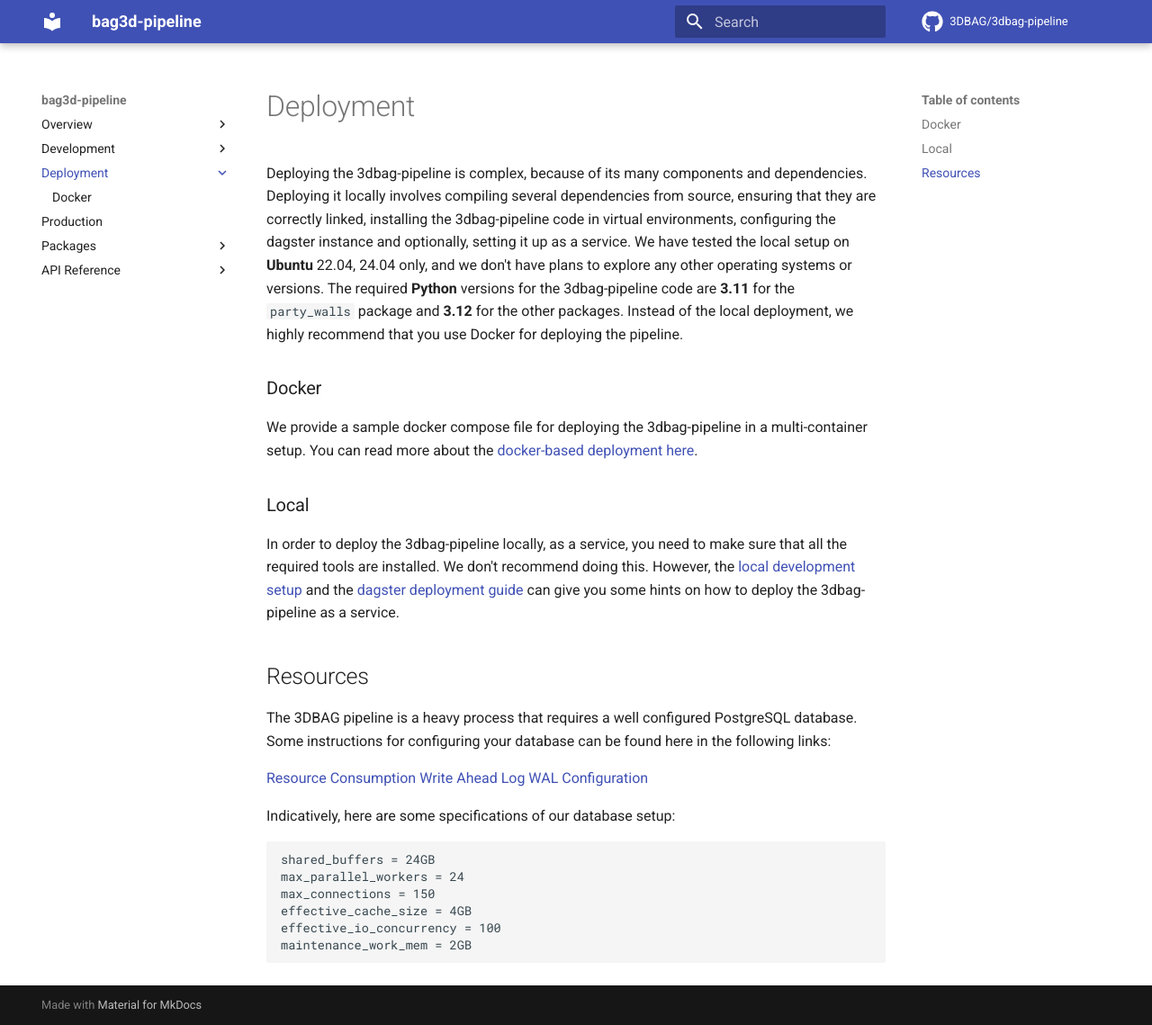
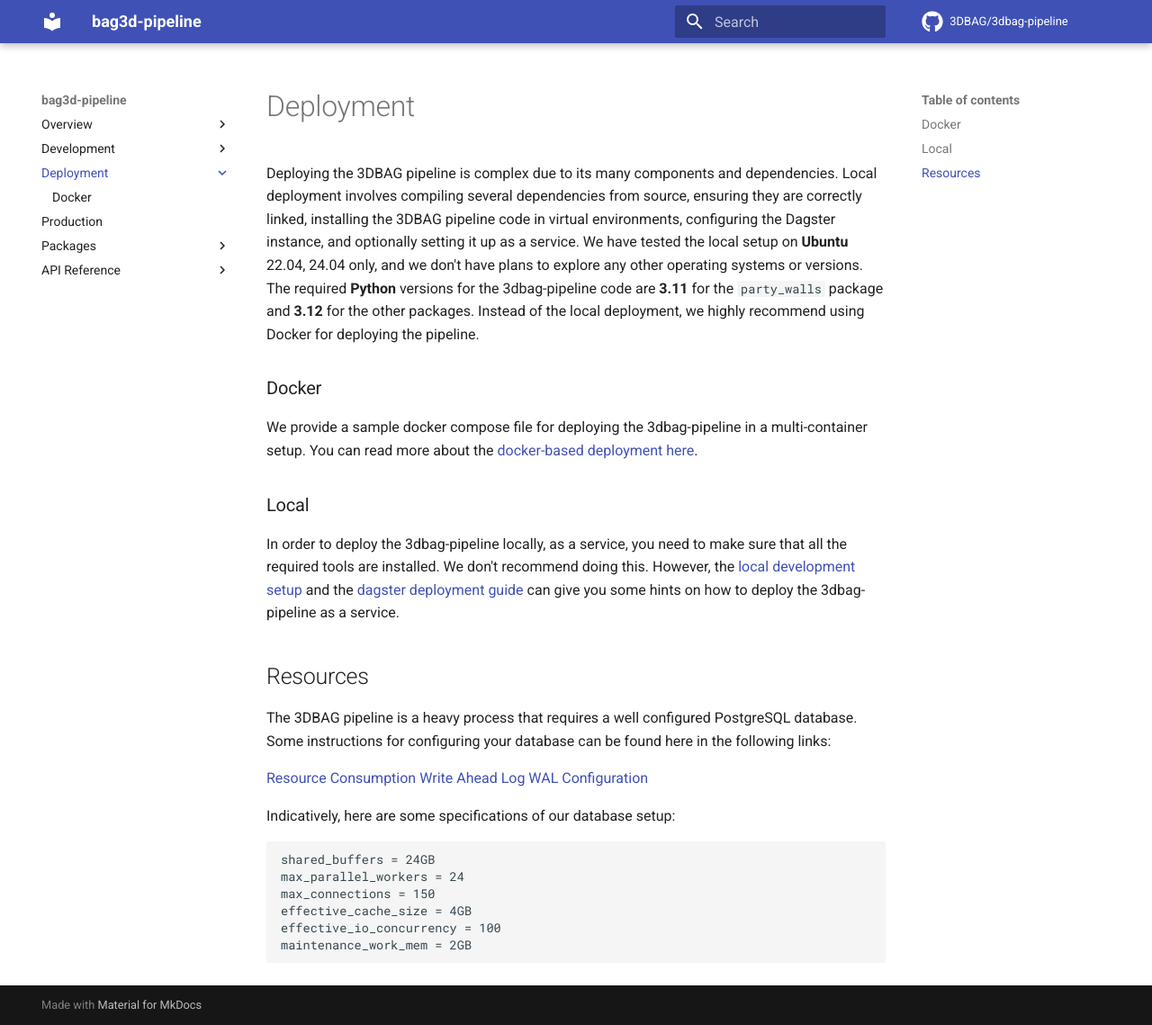
Before and after one commit to 3DBAG/3dbag-pipeline, an MkDocs documentation site: the page built from docs/deployment/index.md, in a window 1280 px wide and 1139 px high. Shown: the whole window at 90% size. Built offline with MkDocs 1.6.1 and Material for MkDocs 9.7.7, drawn with Linux system fonts in a browser that asks for light colours; comment, search, counter and statistics services are not loaded.

Commit message:
some docs updates

```diff
--- a/docs/deployment/index.md
+++ b/docs/deployment/index.md
@@ -1,10 +1,10 @@
 # Deployment
 
-Deploying the 3dbag-pipeline is complex, because of its many components and dependencies.
-Deploying it locally involves compiling several dependencies from source, ensuring that they are correctly linked, installing the 3dbag-pipeline code in virtual environments, configuring the dagster instance and optionally, setting it up as a service.
+Deploying the 3DBAG pipeline is complex due to its many components and dependencies.
+Local deployment involves compiling several dependencies from source, ensuring they are correctly linked, installing the 3DBAG pipeline code in virtual environments, configuring the Dagster instance, and optionally setting it up as a service.
 We have tested the local setup on **Ubuntu** 22.04, 24.04 only, and we don't have plans to explore any other operating systems or versions.
 The required **Python** versions for the 3dbag-pipeline code are **3.11** for the `party_walls` package and **3.12** for the other packages.
-Instead of the local deployment, we highly recommend that you use Docker for deploying the pipeline.
+Instead of the local deployment, we highly recommend using Docker for deploying the pipeline.
 
 ### Docker
 
```
Also changed, not shown: docs/development/documentation.md (+1 -1 lines), docs/development/index.md (+4 -0 lines).
